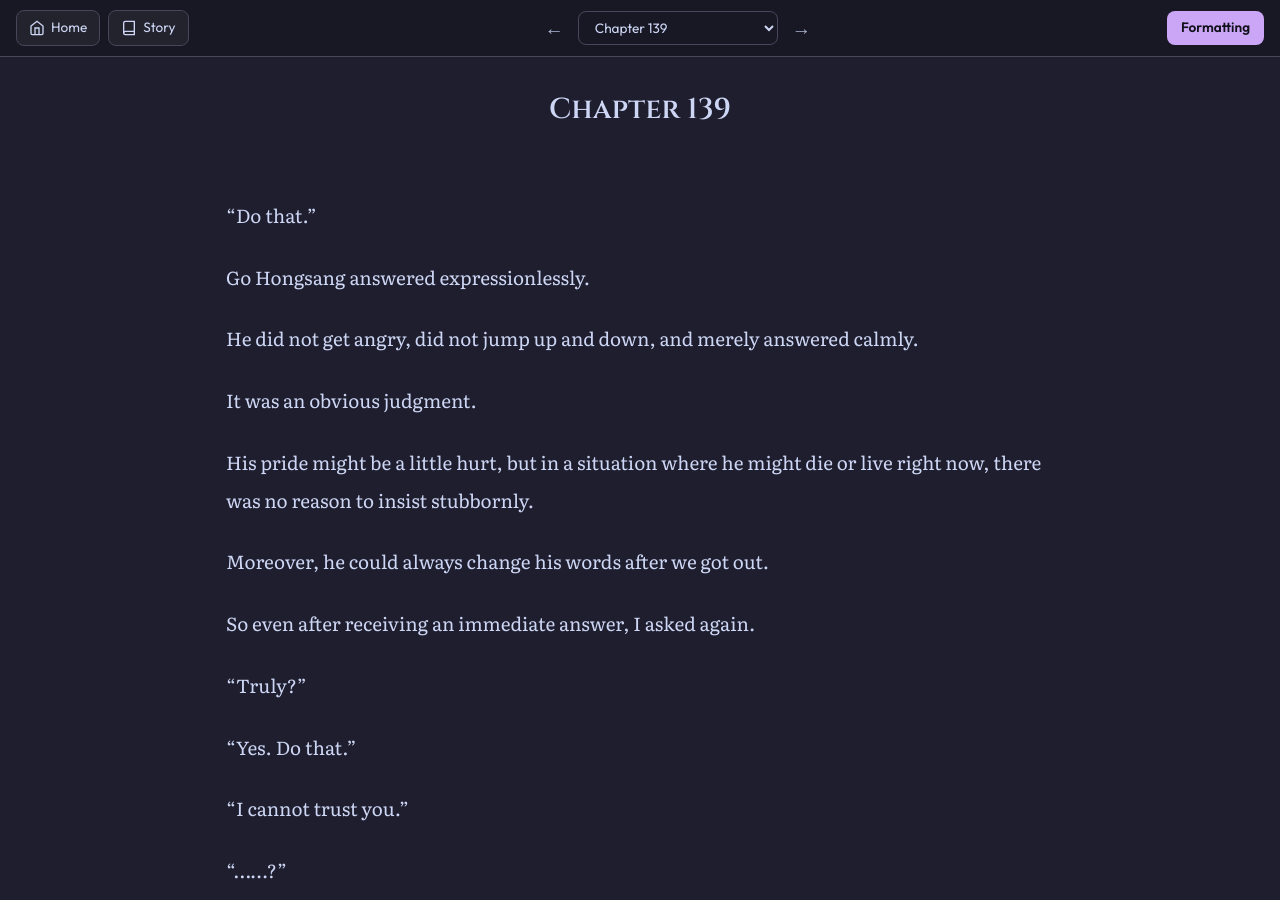
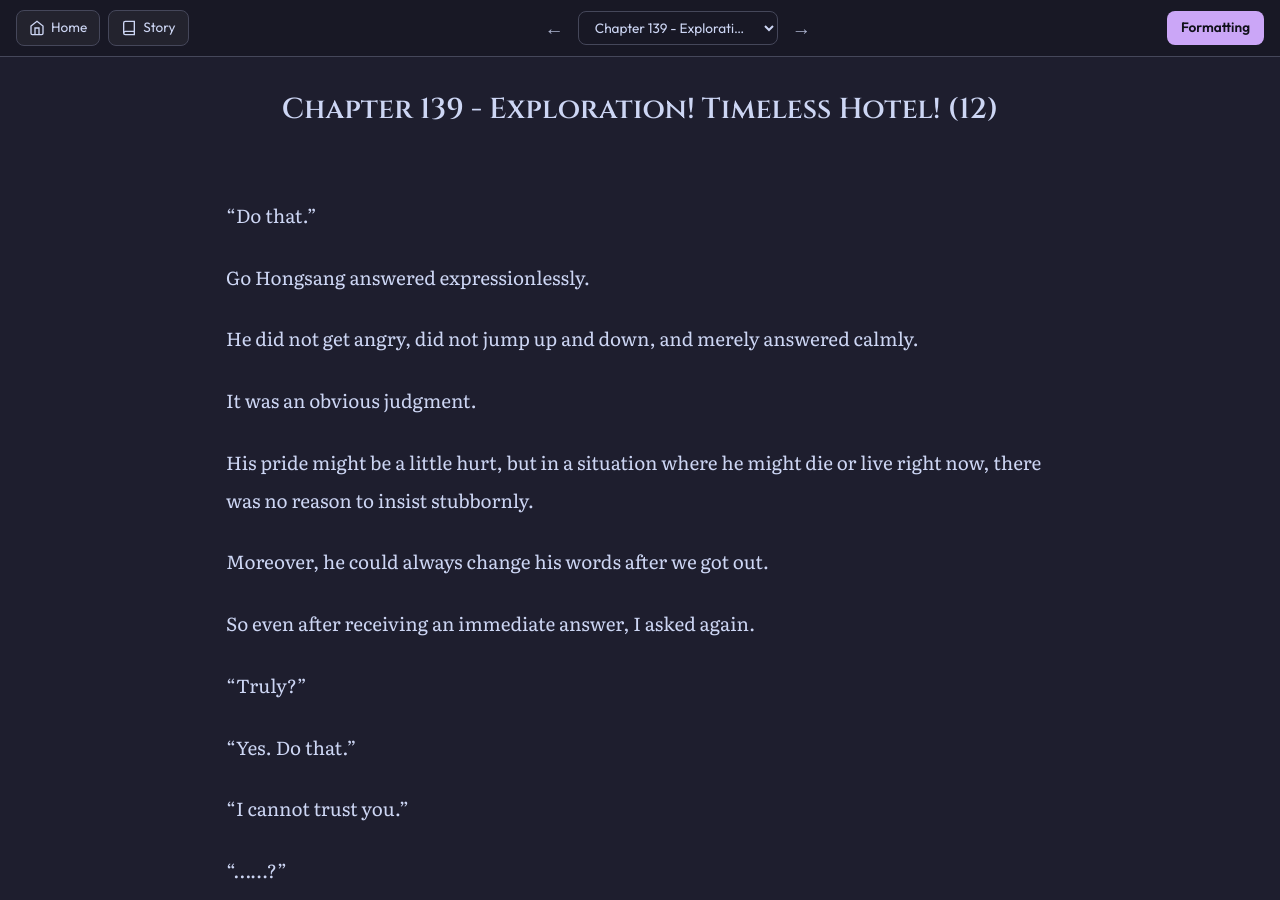
Before and after one commit to soleumn/soleumn.github.io, a Jekyll site: the page built from _chapters/esg/ch139.md, in a window 1280 px wide and 900 px high. Built offline with Jekyll 4.4.1, drawn with Linux system fonts in a browser that asks for light colours; comment, search, counter and statistics services are not loaded.

Commit message:
Update ch139.md

```diff
--- a/_chapters/esg/ch139.md
+++ b/_chapters/esg/ch139.md
@@ -1,5 +1,5 @@
 ---
-title: "Chapter 139"
+title: "Chapter 139 - Exploration! Timeless Hotel! (12)"
 categories: esg
 capitulo: 139
 ---
```
